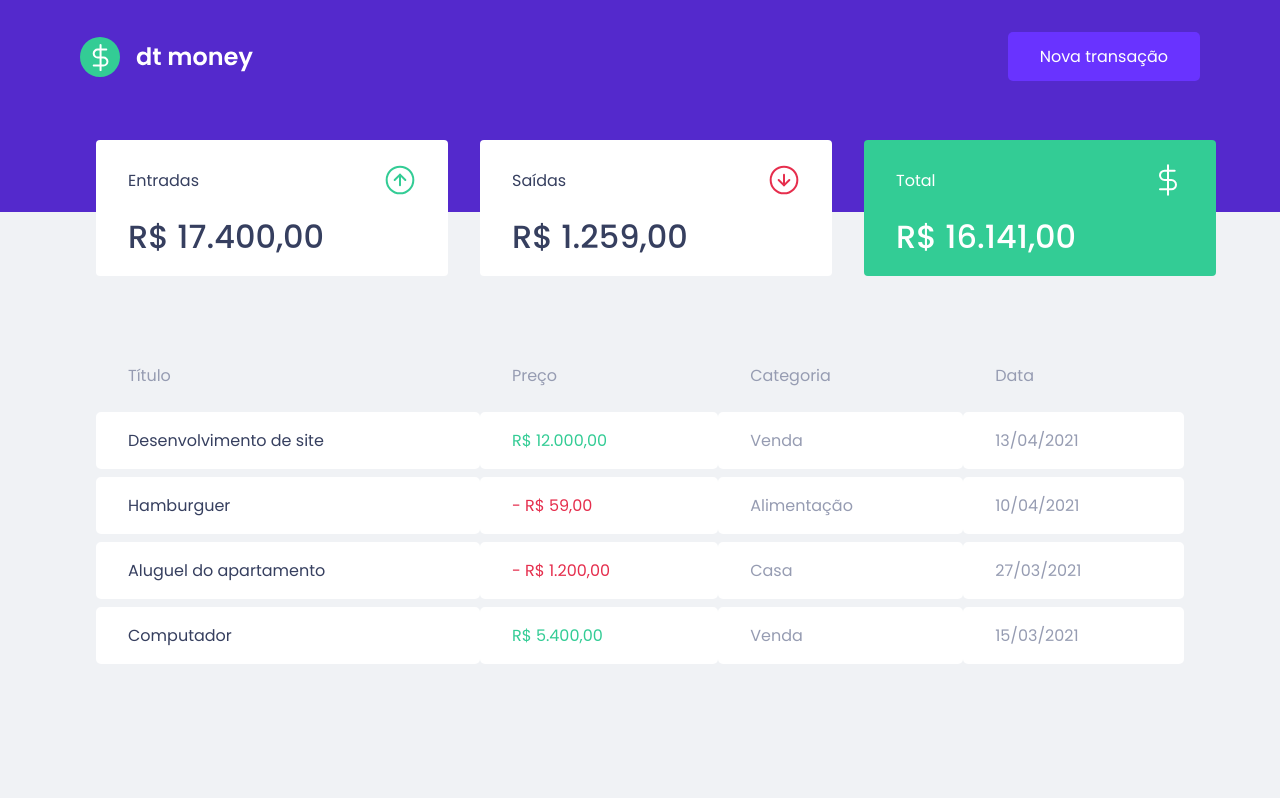
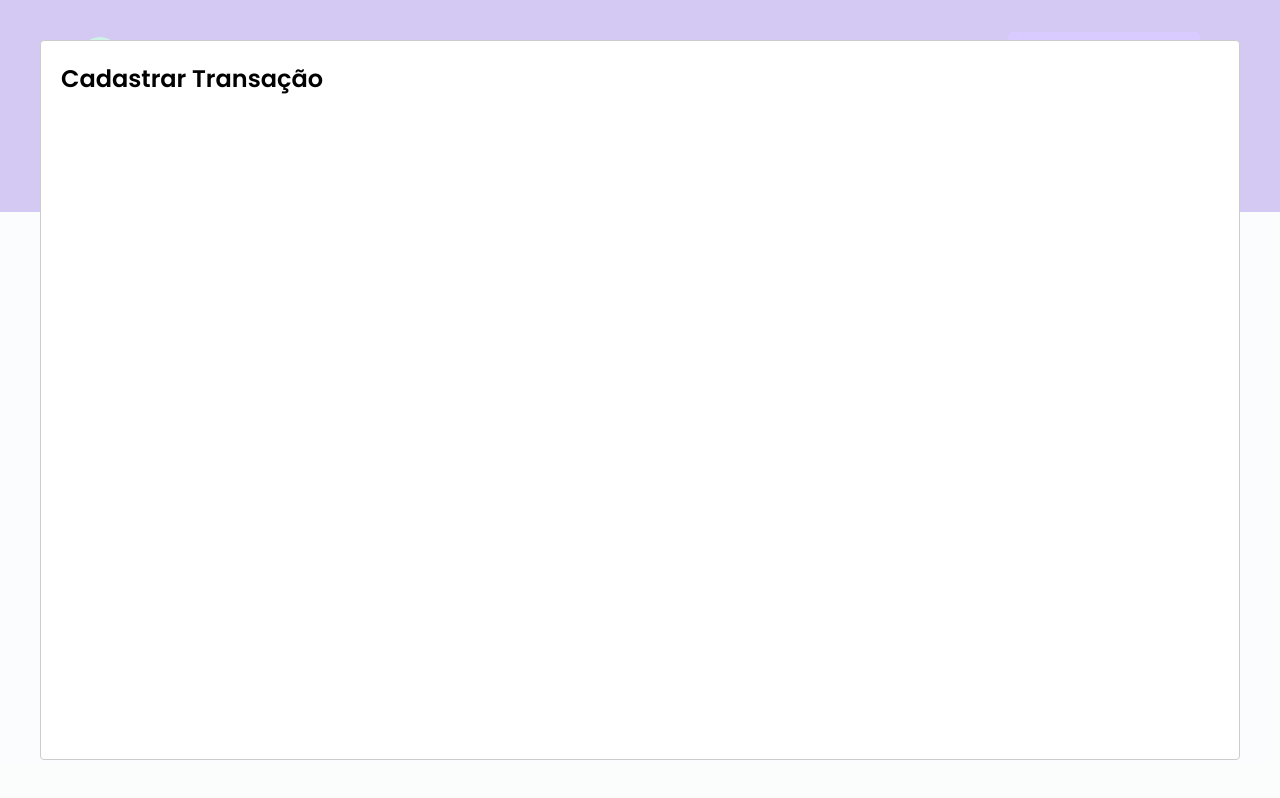
Before and after one commit to Fernando599/dtmoney, a React (Create React App) app: page / in a window 1280 px wide. Both pictures are taken after a click on the button "Nova transação". Built offline with nearby package versions, Linux system fonts and the light colour scheme; no server answers; what miragejs would draw is missing.

Commit message:
Configurando modal de criação com react-modal

```diff
--- a/package.json
+++ b/package.json
@@ -14,6 +14,7 @@
     "miragejs": "^0.1.47",
     "react": "^18.2.0",
     "react-dom": "^18.2.0",
+    "react-modal": "^3.16.1",
     "react-scripts": "5.0.1",
     "styled-components": "^6.0.0-rc.3",
     "typescript": "^4.9.5",
@@ -42,5 +43,8 @@
       "last 1 firefox version",
       "last 1 safari version"
     ]
+  },
+  "devDependencies": {
+    "@types/react-modal": "^3.16.0"
   }
 }
--- a/src/App.tsx
+++ b/src/App.tsx
@@ -1,12 +1,36 @@
+import Modal from "react-modal";
 import { Dashboard } from "./components/Dashboard";
 import { Header } from "./components/Header";
+import { useState } from "react";
 import { GlobalStyle } from "./styles/global";
 
+Modal.setAppElement("#root");
+
 export function App() {
+  const [isNewTransactionModalOpen, setIsNewTransactionModalOpen] =
+    useState(false);
+
+  function handleOpenNewTransactionModal() {
+    setIsNewTransactionModalOpen(true);
+  }
+
+  function handleCloseNewTransactionModal() {
+    setIsNewTransactionModalOpen(false);
+  }
+
   return (
     <>
-      <Header />
+      <Header onOpenNewTransactionModal={handleOpenNewTransactionModal} />
+
       <Dashboard />
+
+      <Modal
+        isOpen={isNewTransactionModalOpen}
+        onRequestClose={handleCloseNewTransactionModal}
+      >
+        <h2>Cadastrar Transação</h2>
+      </Modal>
+
       <GlobalStyle />
     </>
   );
--- a/src/components/Header/index.tsx
+++ b/src/components/Header/index.tsx
@@ -1,14 +1,20 @@
 import Logo from "../../assets/Logo.svg";
 import { Container, Content } from "./styles";
 
-export const Header = () => {
+interface HeaderProps {
+  onOpenNewTransactionModal: () => void;
+}
+
+export const Header = ({ onOpenNewTransactionModal }: HeaderProps) => {
   return (
     <Container>
       <Content>
         <a href="#">
           <img src={Logo} alt="dt money" />
         </a>
-        <button>Nova transação</button>
+        <button type="button" onClick={onOpenNewTransactionModal}>
+          Nova transação
+        </button>
       </Content>
     </Container>
   );
```
Also changed, not shown: 1 other file (tests, documents, lock files or other folders).
